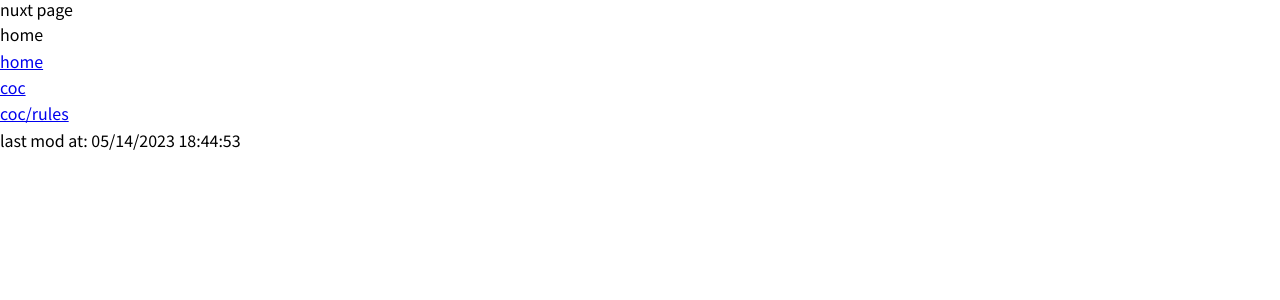
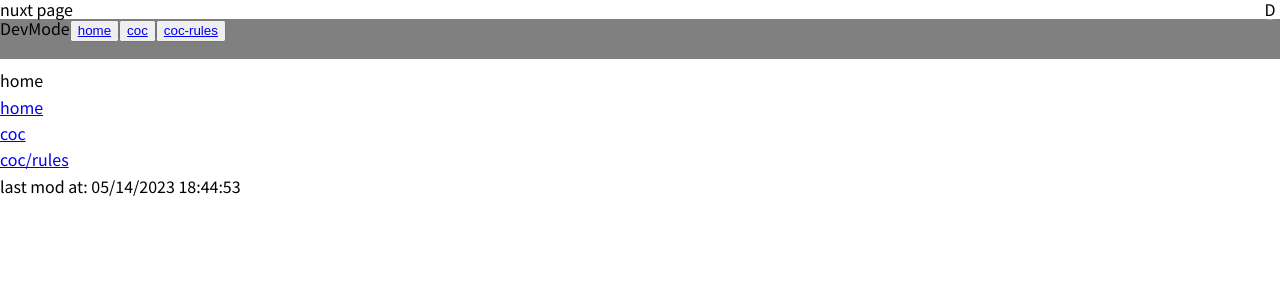
Before and after one commit to cheerppy/trpg-note, a Nuxt app: page / in a window 1280 px wide. Shown: the top 300 px of the page. Built offline with nearby package versions, Linux system fonts and the light colour scheme; a web font is replaced by a local one.

Commit message:
add devOnly components

```diff
--- a/app.vue
+++ b/app.vue
@@ -1,6 +1,11 @@
 <template>
     <div>
         nuxt page
+        <DevOnly>
+            <!-- <DevNav v-if="devNavState" /> -->
+            <DevNav />
+            <DevTrigger />
+        </DevOnly>
         <NuxtPage />
     </div>
 </template>
--- /dev/null
+++ b/components/dev/nav.vue
@@ -0,0 +1,30 @@
+<script lang="ts" setup>
+const routes = useRouter().getRoutes().filter(route => !!route.name).map(route => ({ path: route.path, name: route.name })).filter(route => route.path !== "/").sort((a, b) =>
+    a.path > b.path ? 1 :
+        a.path == b.path ? 0 : -1
+);
+</script>
+
+<template>
+    <div class="dev-nav">
+        <span>DevMode</span>
+        <button>
+            <NuxtLink to="/">
+                home
+            </NuxtLink>
+        </button>
+        <button v-for="route in routes" :key="route.name">
+            <NuxtLink :to="route.path">
+                {{ route.name }}
+            </NuxtLink>
+        </button>
+    </div>
+</template>
+
+<style scoped lang="scss">
+.dev-nav {
+    background-color: gray;
+    margin-bottom: 10px;
+    height: 40px;
+}
+</style>
--- /dev/null
+++ b/components/dev/trigger.vue
@@ -0,0 +1,27 @@
+<script lang="ts" setup>
+const devState = useState("devNavState")
+const trigger = () => { devState.value = !devState.value }
+</script>
+
+<template>
+    <div class="dev-trigger" @click="trigger">
+        <span>D</span>
+    </div>
+</template>
+
+<style scoped lang="scss">
+.dev-trigger {
+    $size: 20px;
+    background-color: #ffffff66;
+    position: fixed;
+    top: 0;
+    right: 0;
+    width: $size;
+    height: $size;
+    border-radius: $size;
+    display: flex;
+    justify-content: center;
+    align-items: center;
+    z-index: 10;
+}
+</style>
```
